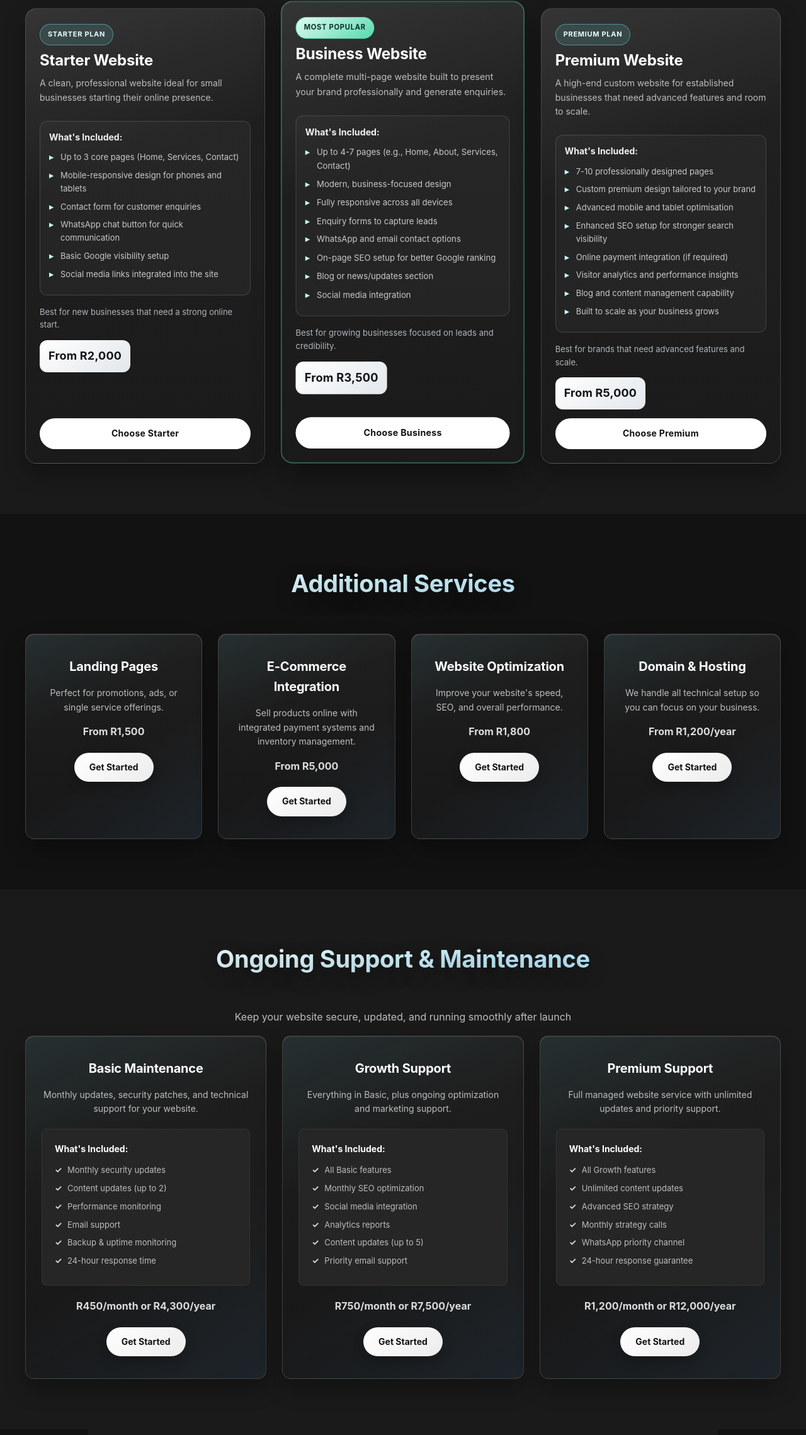
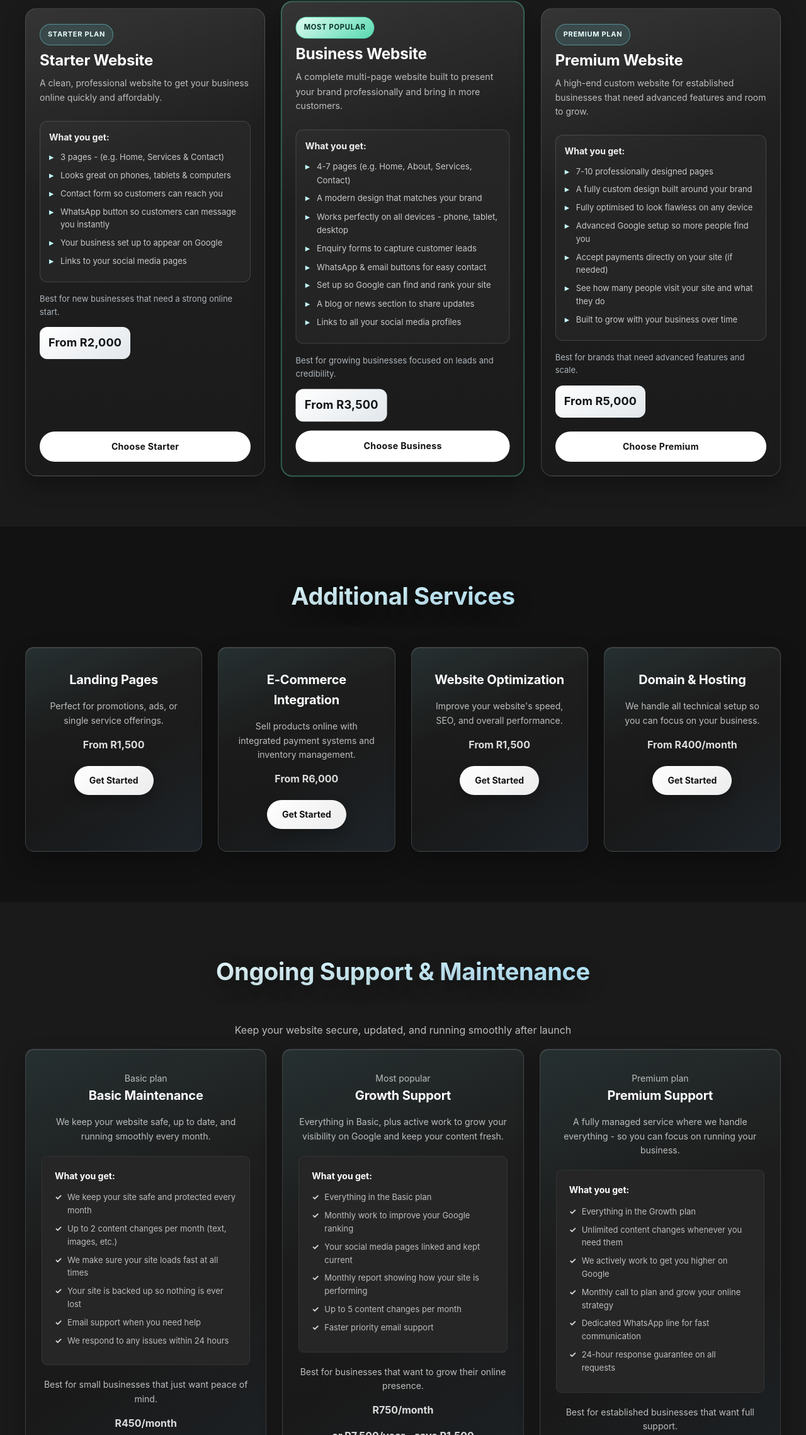
Before and after one commit to Molobela5-hub/My-websites, a plain HTML site: page index.html in a window 1280 px wide. Shown: the part 3628-5906 px from the top of the page at 63% size. Drawn offline with Linux system fonts and the light colour scheme.

```diff
--- a/index.html
+++ b/index.html
@@ -273,17 +273,17 @@
                 <p class="plan-badge">Starter Plan</p>
                 <h3>Starter Website</h3>
                 <p>
-                    A clean, professional website ideal for small businesses starting their online presence.
+                    A clean, professional website to get your business online quickly and affordably.
                 </p>
                 <div class="package-features">
-                    <p><strong>What's Included:</strong></p>
+                    <p><strong>What you get:</strong></p>
                     <ul>
-                        <li>Up to 3 core pages (Home, Services, Contact)</li>
-                        <li>Mobile-responsive design for phones and tablets</li>
-                        <li>Contact form for customer enquiries</li>
-                        <li>WhatsApp chat button for quick communication</li>
-                        <li>Basic Google visibility setup</li>
-                        <li>Social media links integrated into the site</li>
+                        <li>3 pages - (e.g. Home, Services &amp; Contact)</li>
+                        <li>Looks great on phones, tablets &amp; computers</li>
+                        <li>Contact form so customers can reach you</li>
+                        <li>WhatsApp button so customers can message you instantly</li>
+                        <li>Your business set up to appear on Google</li>
+                        <li>Links to your social media pages</li>
 
                     </ul>
                 </div>
@@ -293,22 +293,22 @@
             </div>
 
             <div class="card package-card package-business featured-package">
-                <p class="plan-badge">Most Popular</p>
+                <p class="plan-badge">Most popular</p>
                 <h3>Business Website</h3>
                 <p>
-                    A complete multi-page website built to present your brand professionally and generate enquiries.
+                    A complete multi-page website built to present your brand professionally and bring in more customers.
                 </p>
                 <div class="package-features">
-                    <p><strong>What's Included:</strong></p>
+                    <p><strong>What you get:</strong></p>
                     <ul>
-                        <li>Up to 4-7 pages (e.g., Home, About, Services, Contact)</li>
-                        <li>Modern, business-focused design</li>
-                        <li>Fully responsive across all devices</li>
-                        <li>Enquiry forms to capture leads</li>
-                        <li>WhatsApp and email contact options</li>
-                        <li>On-page SEO setup for better Google ranking</li>
-                        <li>Blog or news/updates section</li>
-                        <li>Social media integration</li>
+                        <li>4-7 pages (e.g. Home, About, Services, Contact)</li>
+                        <li>A modern design that matches your brand</li>
+                        <li>Works perfectly on all devices - phone, tablet, desktop</li>
+                        <li>Enquiry forms to capture customer leads</li>
+                        <li>WhatsApp &amp; email buttons for easy contact</li>
+                        <li>Set up so Google can find and rank your site</li>
+                        <li>A blog or news section to share updates</li>
+                        <li>Links to all your social media profiles</li>
 
                     </ul>
                 </div>
@@ -318,22 +318,21 @@
             </div>
 
             <div class="card package-card package-premium">
-                <p class="plan-badge">Premium Plan</p>
+                <p class="plan-badge">Premium plan</p>
                 <h3>Premium Website</h3>
                 <p>
-                    A high-end custom website for established businesses that need advanced features and room to scale.
+                    A high-end custom website for established businesses that need advanced features and room to grow.
                 </p>
                 <div class="package-features">
-                    <p><strong>What's Included:</strong></p>
+                    <p><strong>What you get:</strong></p>
                     <ul>
                         <li>7-10 professionally designed pages</li>
-                        <li>Custom premium design tailored to your brand</li>
-                        <li>Advanced mobile and tablet optimisation</li>
-                        <li>Enhanced SEO setup for stronger search visibility</li>
-                        <li>Online payment integration (if required)</li>
-                        <li>Visitor analytics and performance insights</li>
-                        <li>Blog and content management capability</li>
-                        <li>Built to scale as your business grows</li>
+                        <li>A fully custom design built around your brand</li>
+                        <li>Fully optimised to look flawless on any device</li>
+                        <li>Advanced Google setup so more people find you</li>
+                        <li>Accept payments directly on your site (if needed)</li>
+                        <li>See how many people visit your site and what they do</li>
+                        <li>Built to grow with your business over time</li>
 
 
                     </ul>
@@ -360,21 +359,21 @@
             <div class="card">
                 <h3>E-Commerce Integration</h3>
                 <p>Sell products online with integrated payment systems and inventory management.</p>
-                <p class="price"><strong>From R5,000</strong></p>
+                <p class="price"><strong>From R6,000</strong></p>
                 <a href="#contact" class="card-btn">Get Started</a>
             </div>
 
             <div class="card">
                 <h3>Website Optimization</h3>
                 <p>Improve your website's speed, SEO, and overall performance.</p>
-                <p class="price"><strong>From R1,800</strong></p>
+                <p class="price"><strong>From R1,500</strong></p>
                 <a href="#contact" class="card-btn">Get Started</a>
             </div>
 
             <div class="card">
                 <h3>Domain & Hosting</h3>
                 <p>We handle all technical setup so you can focus on your business.</p>
-                <p class="price"><strong>From R1,200/year</strong></p>
+                <p class="price"><strong>From R400/month</strong></p>
                 <a href="#contact" class="card-btn">Get Started</a>
             </div>
         </div>
@@ -387,57 +386,66 @@
 
         <div class="service-cards">
             <div class="card">
+                <p class="plan-badge">Basic plan</p>
                 <h3>Basic Maintenance</h3>
-                <p>Monthly updates, security patches, and technical support for your website.</p>
+                <p>We keep your website safe, up to date, and running smoothly every month.</p>
                 <div class="package-features">
-                    <p><strong>What's Included:</strong></p>
+                    <p><strong>What you get:</strong></p>
                     <ul>
-                        <li>Monthly security updates</li>
-                        <li>Content updates (up to 2)</li>
-                        <li>Performance monitoring</li>
-                        <li>Email support</li>
-                        <li>Backup & uptime monitoring</li>
-                        <li>24-hour response time</li>
+                        <li>We keep your site safe and protected every month</li>
+                        <li>Up to 2 content changes per month (text, images, etc.)</li>
+                        <li>We make sure your site loads fast at all times</li>
+                        <li>Your site is backed up so nothing is ever lost</li>
+                        <li>Email support when you need help</li>
+                        <li>We respond to any issues within 24 hours</li>
                     </ul>
                 </div>
-                <p class="price"><strong>R450/month or R4,300/year</strong></p>
-                <a href="#contact" class="card-btn">Get Started</a>
+                <p class="plan-note">Best for small businesses that just want peace of mind.</p>
+                <p class="price"><strong>R450/month</strong></p>
+                <p class="price"><strong>or R4,300/year - save R1,100</strong></p>
+                <a href="#contact" class="card-btn">Get started</a>
             </div>
 
             <div class="card">
+                <p class="plan-badge">Most popular</p>
                 <h3>Growth Support</h3>
-                <p>Everything in Basic, plus ongoing optimization and marketing support.</p>
+                <p>Everything in Basic, plus active work to grow your visibility on Google and keep your content fresh.</p>
                 <div class="package-features">
-                    <p><strong>What's Included:</strong></p>
+                    <p><strong>What you get:</strong></p>
                     <ul>
-                        <li>All Basic features</li>
-                        <li>Monthly SEO optimization</li>
-                        <li>Social media integration</li>
-                        <li>Analytics reports</li>
-                        <li>Content updates (up to 5)</li>
-                        <li>Priority email support</li>
+                        <li>Everything in the Basic plan</li>
+                        <li>Monthly work to improve your Google ranking</li>
+                        <li>Your social media pages linked and kept current</li>
+                        <li>Monthly report showing how your site is performing</li>
+                        <li>Up to 5 content changes per month</li>
+                        <li>Faster priority email support</li>
                     </ul>
                 </div>
-                <p class="price"><strong>R750/month or R7,500/year</strong></p>
-                <a href="#contact" class="card-btn">Get Started</a>
+                <p class="plan-note">Best for businesses that want to grow their online presence.</p>
+                <p class="price"><strong>R750/month</strong></p>
+                <p class="price"><strong>or R7,500/year - save R1,500</strong></p>
+                <a href="#contact" class="card-btn">Get started</a>
             </div>
 
             <div class="card">
+                <p class="plan-badge">Premium plan</p>
                 <h3>Premium Support</h3>
-                <p>Full managed website service with unlimited updates and priority support.</p>
+                <p>A fully managed service where we handle everything - so you can focus on running your business.</p>
                 <div class="package-features">
-                    <p><strong>What's Included:</strong></p>
+                    <p><strong>What you get:</strong></p>
                     <ul>
-                        <li>All Growth features</li>
-                        <li>Unlimited content updates</li>
-                        <li>Advanced SEO strategy</li>
-                        <li>Monthly strategy calls</li>
-                        <li>WhatsApp priority channel</li>
-                        <li>24-hour response guarantee</li>
+                        <li>Everything in the Growth plan</li>
+                        <li>Unlimited content changes whenever you need them</li>
+                        <li>We actively work to get you higher on Google</li>
+                        <li>Monthly call to plan and grow your online strategy</li>
+                        <li>Dedicated WhatsApp line for fast communication</li>
+                        <li>24-hour response guarantee on all requests</li>
                     </ul>
                 </div>
-                <p class="price"><strong>R1,200/month or R12,000/year</strong></p>
-                <a href="#contact" class="card-btn">Get Started</a>
+                <p class="plan-note">Best for established businesses that want full support.</p>
+                <p class="price"><strong>R1,200/month</strong></p>
+                <p class="price"><strong>or R12,000/year - save R2,400</strong></p>
+                <a href="#contact" class="card-btn">Get started</a>
             </div>
         </div>
     </section>
```
